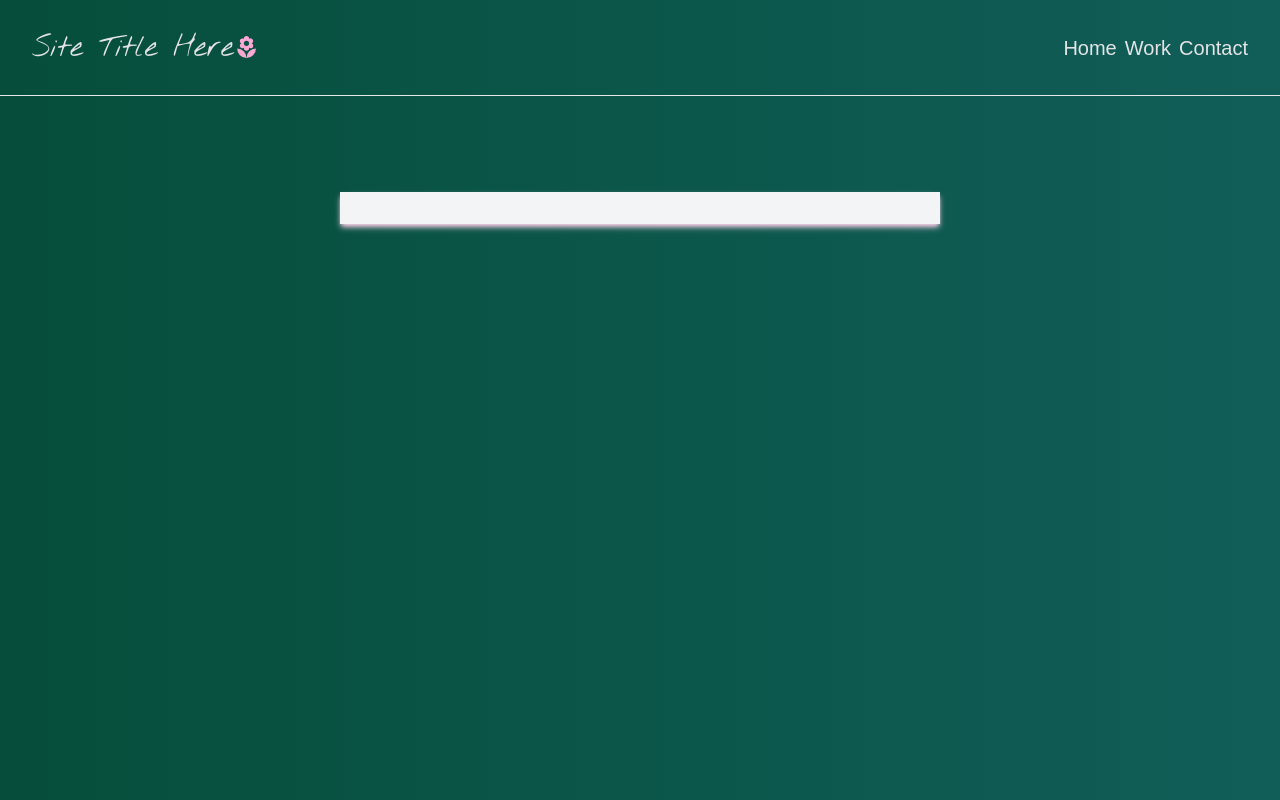
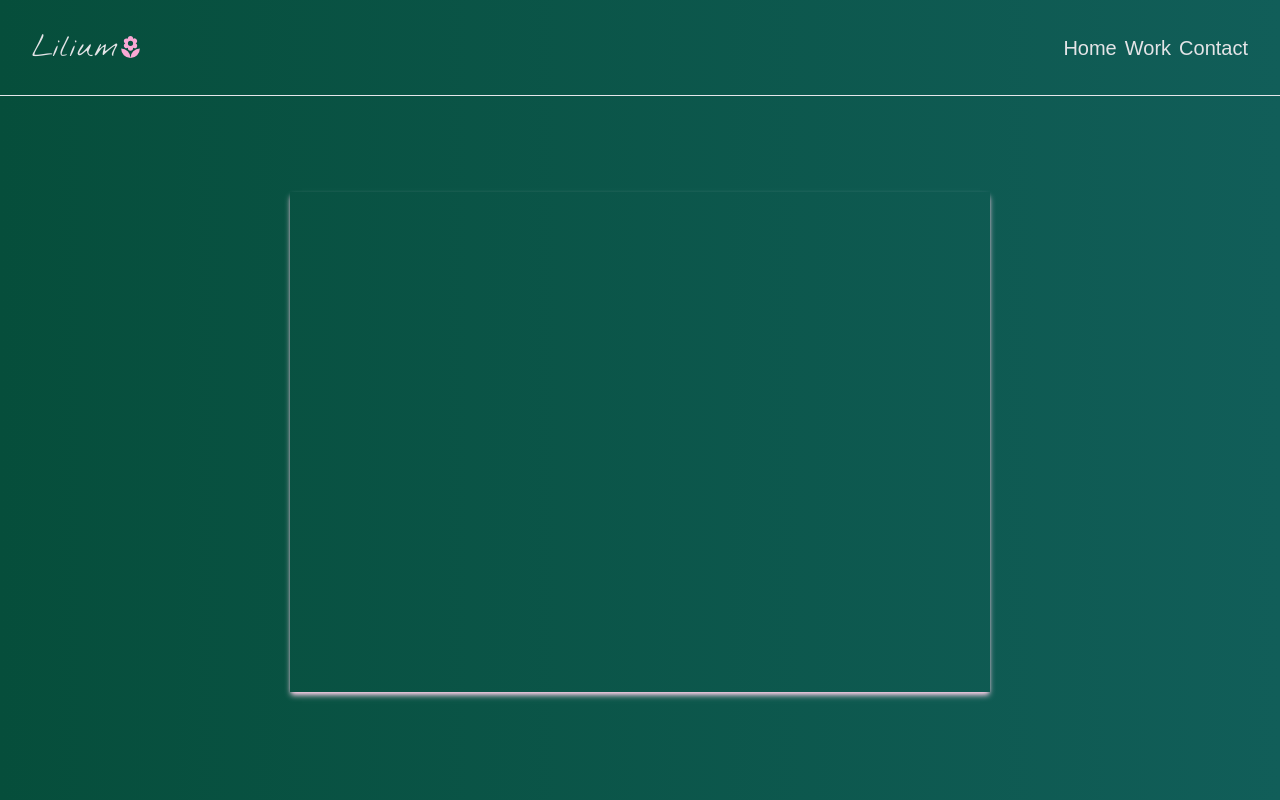
Before and after one commit to jonword/multistep-floral, a Next.js app: page / in a window 1280 px wide. Built offline with nearby package versions, Linux system fonts and the light colour scheme; a web font is replaced by a local one.

Commit message:
change title name

```diff
--- a/src/components/header.tsx
+++ b/src/components/header.tsx
@@ -24,7 +24,7 @@ const Header = () => {
     <header className="flex h-24 w-full items-center justify-between border-b p-8">
       <div className="flex items-center justify-start">
         <h1 className={`text-3xl text-zinc-200 ${headerFont.className}`}>
-          Site Title Here
+          Lilium
         </h1>
         <MdLocalFlorist size={25} className="text-pink-300" />
       </div>
--- a/src/pages/index.tsx
+++ b/src/pages/index.tsx
@@ -9,8 +9,8 @@ export default function Home() {
         <meta name="viewport" content="width=device-width, initial-scale=1" />
         <link rel="icon" href="/favicon.ico" />
       </Head>
-      <main className="flex h-full mt-24 flex-col items-center justify-center mx-2 mb-16">
-        <div className="flex flex-col w-full max-w-[600px] bg-gray-100 p-4 shadow-md gap-10 shadow-pink-200"></div>
+      <main className="h-[500px] mt-24 flex justify-center w-full">
+        <div className="flex flex-col h-full w-full max-w-[700px] px-8 shadow-md shadow-pink-200"></div>
       </main>
     </>
   );
```
